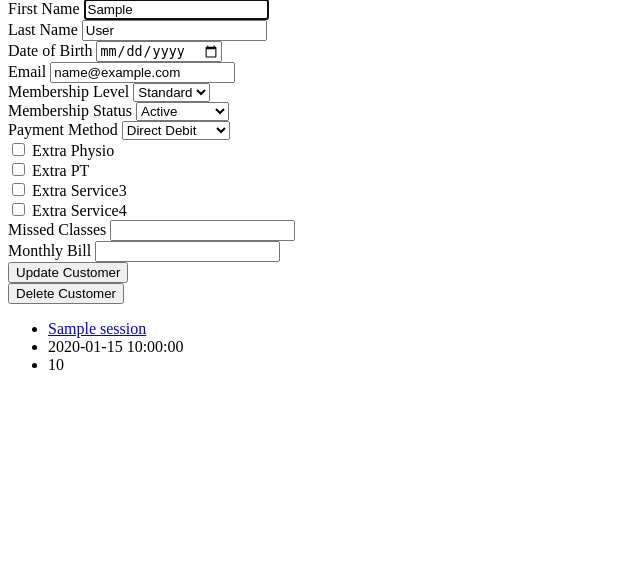
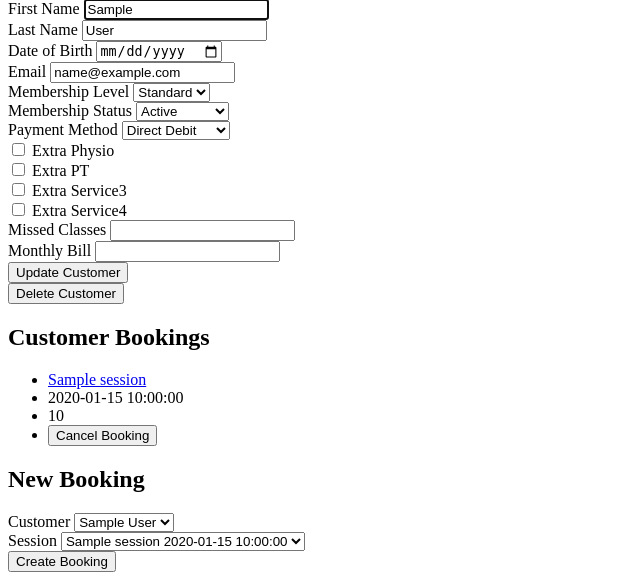
Before and after one commit to EJDC/pyGym_Project, a Flask app: page /customers/1 in a window 1280 px wide. Shown: the part 472-1052 px from the top of the page, without its empty margins (0-640 px from the left). Before the commit the page ends 842 px from the top, so only its background shows below. Run offline with Flask 2, Linux system fonts and the light colour scheme; a database or web service that is not in the repository returns one stand-in record (values such as "Sample title"); some libraries are stand-ins or nearby versions.

Commit message:
:bug: Duplicate bookings bug fixed and create and delete bookings added to customer and session info pages

```diff
--- a/controllers/customers_controller.py
+++ b/controllers/customers_controller.py
@@ -5,6 +5,9 @@ import repositories.customer_repository as customer_repository
 
 from models.booking import Booking
 import repositories.bookings_repository as bookings_respository
+
+from models.session import Session
+import repositories.session_repository as session_respository
 
 customers_blueprint = Blueprint("customers", __name__)
 
@@ -71,8 +74,10 @@ def update_customer(id):
 @customers_blueprint.route("/customers/<id>")
 def show_customer(id):
     customer = customer_repository.select(id)
-    bookings = customer_repository.select_customers_bookings(id)
-    return render_template('customers/customer_profile.html', customer = customer, bookings = bookings)
+    sessions_booked = customer_repository.select_customers_bookings(id)
+    sessions = session_respository.select_all()
+    bookings = bookings_respository.select_all()
+    return render_template('customers/customer_profile.html', customer = customer, sessions_booked = sessions_booked, sessions = sessions,bookings = bookings)
 
 # DELETE
 @customers_blueprint.route("/customers/<id>/delete", methods=["POST"])
--- a/controllers/sessions_controller.py
+++ b/controllers/sessions_controller.py
@@ -5,6 +5,8 @@ import repositories.session_repository as session_repository
 import repositories.staff_repository as staff_repository
 import repositories.room_repository as room_repository
 import repositories.session_type_repository as session_type_repository
+import repositories.bookings_repository as bookings_repository
+import repositories.customer_repository as customers_repository
 
 sessions_blueprint = Blueprint("sessions", __name__)
 
@@ -78,7 +80,9 @@ def show_(id):
     rooms = room_repository.select_all()
     session_types = session_type_repository.select_all()
     attendees = session_repository.select_customers_attending_session(id)
-    return render_template('sessions/session_information.html', session = session, staff = staff, rooms=rooms, session_types = session_types, attendees = attendees)
+    bookings = bookings_repository.select_all()
+    customers = customers_repository.select_all()
+    return render_template('sessions/session_information.html', customers = customers, session = session, staff = staff, rooms=rooms, session_types = session_types, attendees = attendees, bookings = bookings)
 
 # DELETE
 @sessions_blueprint.route("/sessions/<id>/delete", methods=["POST"])
--- a/templates/bookings/index.html
+++ b/templates/bookings/index.html
@@ -43,6 +43,11 @@
         <li>
             <a href = "/customers/{{booking.customer.id}}"> {{ booking.customer.first_name }} {{ booking.customer.last_name}} </a>
         </li>
+        <div>
+            <form action="/bookings/{{ booking.id }}/delete" method="POST">
+                <input type="submit" value="Cancel Booking">
+            </form>
+        </div>
     </ul>
 </section>
 
--- a/templates/customers/customer_profile.html
+++ b/templates/customers/customer_profile.html
@@ -1,8 +1,7 @@
 {% extends "base.html" %}
 {% block content %}
 
-<h2> Customer Profile </h2>
-
+<h2> Customer Profile</h2>
 <section>
     <form action="/customers/{{customer.id}}" method="post">
         <div>
@@ -113,23 +112,51 @@
     </div>
 </section>
 
+<h2> Customer Bookings</h2>
 <section>
-    {% for booking in bookings %}
+    {% for session in sessions_booked %}
         <ul>
             <li>
-                <a href="/sessions/{{booking.id}}"> {{ booking.name }} </a>
+                <a href="/sessions/{{session.id}}"> {{ session.name }} </a>
             </li>
             <li>
-                {{ booking.date_and_time }} </a>
+                {{ session.date_and_time }} </a>
             </li>
             <li>
-                {{booking.duration}}
+                {{session.duration}}
             </li>
-                <!-- <form action="/bookings/{{ booking.id }}/delete" method="POST">
-                    <input type="submit" value="Delete Customer">            </li> -->
+                {% for booking in bookings %}
+                {% if booking.customer.id == customer.id and booking.session.id == session.id %}
+                <li><form action="/bookings/{{ booking.id }}/delete" method="POST">
+                    <input type="submit" value="Cancel Booking"></li></form>{% endif %}
+                {% endfor %}
         </ul>
     {% endfor %}
 </section>
 
+<h2>New Booking</h2>
+<form action="/bookings" method="POST">
+    <div>
+        <label for="customer">Customer</label>
+        <select name="customer_id" id="customer">
+            <option value="{{ customer.id }}">
+                {{ customer.first_name }} {{customer.last_name}}
+            </option>
+        </select>
+    </div>
+    <div>
+        <label for="session">Session</label>
+        <select name="session_id" id="session">
+            {% for session in sessions %}
+            <option value="{{ session.id }}">
+                {{ session.name }} {{session.date_and_time}}
+            </option>
+            {% endfor %}
+        </select>
+    </div>
+    <div>
+        <input type= "submit" value= "Create Booking">
+    </div>
+</form>
 
 {% endblock %}
```
Also changed, not shown: controllers/bookings_controller.py (+8 -7 lines), templates/sessions/session_information.html (+31 -0 lines).
